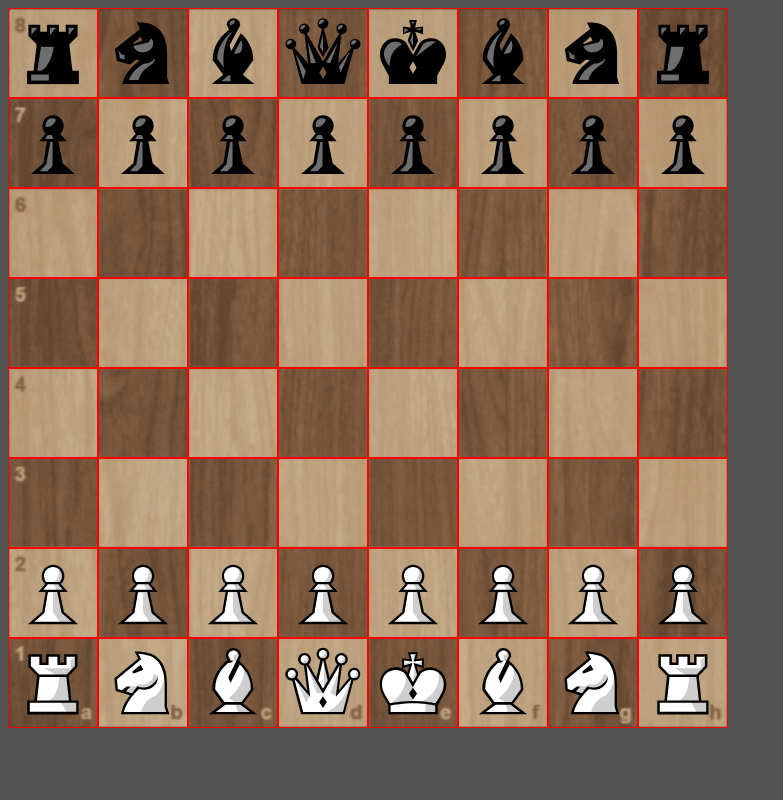
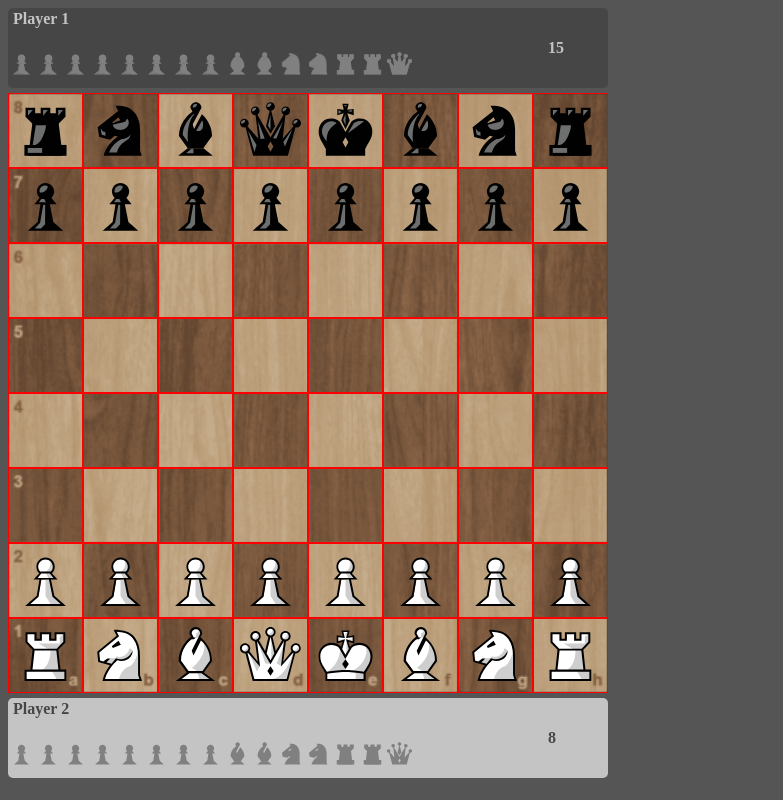
Before and after one commit to kacus/CC-Chess, a website built with Parcel: page src/index.html in a window 1280 px wide. Shown: the whole page, without its empty margins (0-783 px from the left). Built offline with nearby package versions, Linux system fonts and the light colour scheme.

Commit message:
Adding game stage panels

```diff
--- a/src/styles/_board.sass
+++ b/src/styles/_board.sass
@@ -1,6 +1,6 @@
 .chessboard
-    width: 90vh
-    height: 90vh
+    width: 75vh
+    height: 75vh
 
     display: grid
     grid-template-columns: repeat(8, 1fr)
--- a/src/styles/main.sass
+++ b/src/styles/main.sass
@@ -2,3 +2,53 @@
 body
     background-color: #555
     color: #FFF
+
+.container
+    max-height:100vh
+
+.stage
+    background-color: #888
+    width:75vh
+    height:10vh
+    display: flex
+    margin-top: 5px
+    margin-bottom: 5px
+    border-radius: 5px
+
+.stage:first-child
+    background-color: #464646
+    color: #C4C4C4
+
+.stage:last-child
+    background-color: #C4C4C4
+    color: #464646
+
+.player__name
+    height:30%
+    padding:2px
+    padding-left: 5px
+    font-weight: bold
+
+
+
+.figures__list
+    height: 70%
+    display: flex
+    max-width: 100%
+    justify-content: start
+    align-items: flex-end
+
+.chessboard__figure__stage
+    height:100%
+    max-width: 5%
+    color: red
+    filter: invert(0.5)
+
+.game__stage
+    justify-self: end
+    width: 90%
+
+.time
+    width: 10%
+    align-self: center
+    font-weight: bold
--- a/src/ts/App/Controllers/boardController.ts
+++ b/src/ts/App/Controllers/boardController.ts
@@ -28,6 +28,9 @@ export default class BoardController {
         this.timeLeftForWhite = time;
         this.timeLeftForBlack = time;
 
+        //
+        this.view.getStartTime(time);
+
         //make new board model
         this.board = new BoardModel();
 
@@ -37,6 +40,7 @@ export default class BoardController {
         //start timer
         this.setUpTimer();
         if (+process.env.DEBUG!) console.log(`NEW GAME STARTS`);
+
     }
 
     //Moves and attacks functions
@@ -144,6 +148,11 @@ export default class BoardController {
                 return;
             }
             if (+process.env.DEBUG!) console.log(`Left time for White: ${this.timeLeftForWhite}sec`);
+
+            //
+            this.view.updateTime(this.timeLeftForWhite, this.moveFor);
+            //
+
         }else{
             this.timeLeftForBlack -= 1;
             if(this.timeLeftForBlack <= 0){
@@ -151,6 +160,8 @@ export default class BoardController {
                 return;
             }
             if (+process.env.DEBUG!) console.log(`Left time for Black: ${this.timeLeftForBlack}sec`);
+
+            this.view.updateTime(this.timeLeftForBlack, this.moveFor);
         }
     };
 
--- a/src/ts/App/Views/boardView.ts
+++ b/src/ts/App/Views/boardView.ts
@@ -1,12 +1,31 @@
 import IBoard from '../Models/boardInterface';
 import BoardModel from '../Models/boardModel';
 import { EColor, TField, EFigureType, IFigure } from '../Models/pieces/figureInterface';
+import StageView from './stageView';
 
 export default class BoardView {
 
     public init(parent: HTMLElement, clickHandler: (pos: TField) => void): void {
         const board = document.createElement('div');
         board.classList.add('chessboard');
+
+        //game stage
+        const stage1 = document.createElement('div');
+        const stage2 = document.createElement('div');
+        const container = document.createElement('div');
+
+        stage1.classList.add('stage');
+        const blackStage = new StageView();
+        blackStage.init(stage1, EColor.White, 'Player 1');
+        stage2.classList.add('stage');
+        container.classList.add('container');
+
+        const whiteStage = new StageView();
+        whiteStage.init(stage2, EColor.Black, 'Player 2');
+
+
+
+        //
 
         for (let y = 0; y < 8; y++) {
             for (let x = 0; x < 8; x++) {
@@ -25,7 +44,14 @@ export default class BoardView {
                 board.appendChild(field);
             }
         }
-        parent.appendChild(board);
+
+        //
+        parent.appendChild(container);
+        container.appendChild(stage1);
+        container.appendChild(board);
+        container.appendChild(stage2);
+
+        //
     }
 
     public setUpBoard(board: IBoard): void {
@@ -66,6 +92,40 @@ export default class BoardView {
 
     private setFigureOnField(pos: TField, figure: IFigure): void {
         const field = this.getField(pos);
+        //
+        if (field.hasChildNodes()) {
+            const figureSrc = field.children[0].attributes[0].value;
+            const figureType = figureSrc.slice((figureSrc.length - 6), (figureSrc.length - 4));
+
+            let figType;
+
+                if(figureType=='bp' || figureType=='wp'){
+                    figType = 'pawn';
+                }else if(figureType=='bb' || figureType=='wb'){
+                    figType = 'bishop';
+                }else if(figureType=='bn' || figureType=='wn'){
+                    figType = 'knight';
+                }else if(figureType=='br' || figureType=='wr'){
+                    figType = "rook";
+                }else if(figureType=='bq' || figureType=='wq') {
+                    figType = 'queen';
+                }
+
+
+            console.log(figureType);
+            console.log(figType)
+            let color;
+            color=figure.color===EColor.White?'last-of-type':'first-of-type';
+
+
+            let figSymbol = document.querySelector<HTMLElement>(`.stage:${color} > .game__stage>.figures__list > .chessboard__figure__stage.${figType}`)!
+            figSymbol.style.filter = 'invert(0)';
+            console.log(figSymbol);
+            figSymbol.classList.remove(`${figType}`);
+
+        }
+        //
+
         const figureImage = this.getFigureImage(figure);
         field.innerHTML = '';
         field.appendChild(figureImage);
@@ -105,4 +165,17 @@ export default class BoardView {
             field.classList.add('chessboard__field');
         })
     }
+    public updateTime(time:number, color:EColor){
+        if (color===EColor.White){
+            let obj = document.querySelector('.stage:last-child > .time')!;
+            obj.innerHTML=time+'';
+        }else{
+            let obj = document.querySelector('.stage:first-child > .time')!;
+            obj.innerHTML=time+'';
+        }
+    }
+    public getStartTime(time:number){
+        let startTime = document.querySelector('.time')!;
+        startTime.innerHTML=time+'';
+    }
 }
--- /dev/null
+++ b/src/ts/App/Views/stageView.ts
@@ -0,0 +1,95 @@
+import {  EColor, EFigureType, IFigure } from '../Models/pieces/figureInterface';
+
+type FigureImage = {
+    color: EColor;
+    name: EFigureType;
+}
+
+export default class StageView{
+    public init(parent: HTMLElement, color:EColor, player:string){
+        const playerName = document.createElement('div');
+        const time = document.createElement('div');
+        time.classList.add('time');
+        const figures = document.createElement('div');
+        const game = document.createElement('div');
+        game.classList.add('game__stage');
+        figures.classList.add('figures__list');
+
+        for(let i=0; i<8; i++){
+            const pawn = document.createElement('div');
+            let name = EFigureType.Pawn;
+            let figure:FigureImage = {color, name};
+            const figureImage = this.getFigureImage(figure)
+            figureImage.classList.add('pawn');
+            figures.appendChild(figureImage);
+
+        }
+
+        for(let i=0; i<2; i++){
+            const bishop = document.createElement('div');
+            let name = EFigureType.Bishop;
+            let figure:FigureImage = {color, name};
+            const figureImage = this.getFigureImage(figure);
+            figureImage.classList.add('bishop');
+            figures.appendChild(figureImage);
+        }
+
+        for(let i=0; i<2; i++){
+            const knight = document.createElement('div');
+            let name = EFigureType.Knight;
+            let figure:FigureImage = {color, name};
+            const figureImage = this.getFigureImage(figure);
+            figureImage.classList.add('knight');
+            figures.appendChild(figureImage);
+        }
+
+        for(let i=0; i<2; i++){
+            const rook = document.createElement('div');
+            let name = EFigureType.Rook;
+            let figure:FigureImage = {color, name};
+            const figureImage = this.getFigureImage(figure);
+            figureImage.classList.add('rook');
+            figures.appendChild(figureImage);
+        }
+
+        const queen = document.createElement('div');
+        let name = EFigureType.Queen;
+        let figure:FigureImage = {color, name};
+        const figureImage = this.getFigureImage(figure);
+        figureImage.classList.add('queen');
+        figures.appendChild(figureImage);
+
+
+        playerName.classList.add('player__name');
+        playerName.innerText=player;
+        parent.appendChild(game);
+        game.appendChild(playerName);
+        game.appendChild(figures);
+        parent.appendChild(time);
+
+    }
+
+
+
+
+    private getFigureImage(figure: FigureImage): HTMLElement {
+        const figureImg = document.createElement('img');
+
+        //
+
+        //
+
+        //Map figure to file name
+        const file = figure.color + figure.name;
+
+        figureImg.setAttribute('src', `./static/assets/pieces/kosal/${file}.svg`);
+        figureImg.setAttribute('alt', `${figure.color} ${figure.name}`);
+
+        figureImg.classList.add('chessboard__figure__stage');
+
+        return figureImg;
+    }
+
+
+
+}
```
